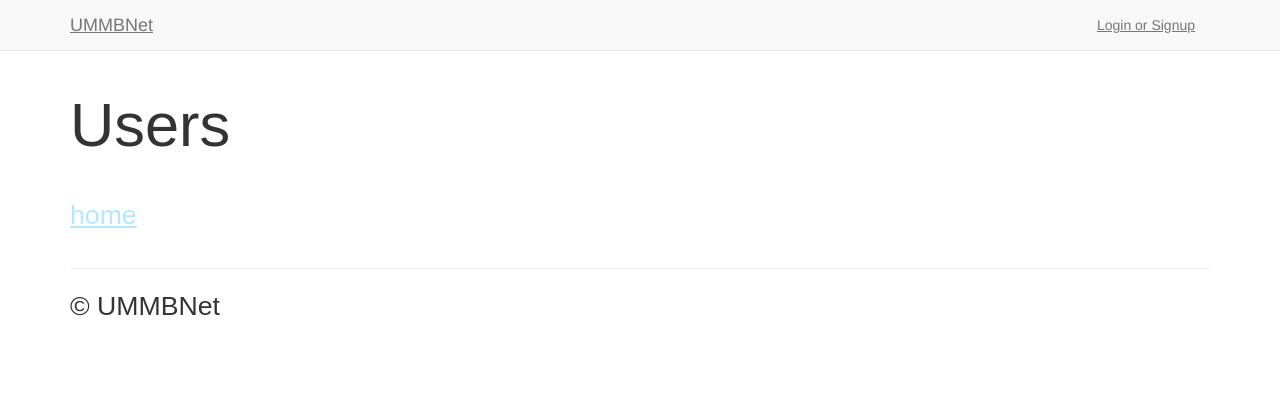
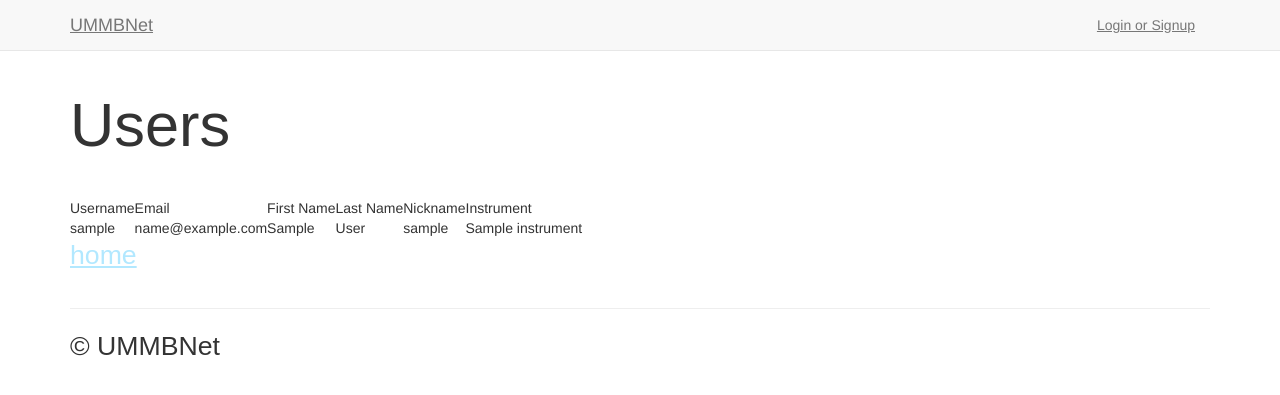
Before and after one commit to kevana/ummbNet, a Flask app: template templates/users.html in a window 1280 px wide. Shown: the top 395 px of the page. Run offline with Flask 2, Linux system fonts and the light colour scheme; the template is opened without the code that fills it: most values are stand-ins (such as "Sample title", 1, 10 or a date in 2020); parts of the project's set-up code (start-up, migrations or seed data) failed here and were passed over; some libraries are stand-ins or nearby versions.

Commit message:
Basic users display

```diff
--- a/templates/users.html
+++ b/templates/users.html
@@ -2,5 +2,26 @@
 {% block title %} - Users{% endblock %}
 {% block content %}
   <h1>Users</h1>
+  <table id="users">
+    <tr>
+      <td>Username</td>
+      <td>Email</td>
+      <td>First Name</td>
+      <td>Last Name</td>
+      <td>Nickname</td>
+      <td>Instrument</td>
+    </tr>
+    {% for user in users %}
+    <tr>
+      <td>{{ user.username }}</td>
+      <td>{{ user.email }}</td>
+      <td>{{ user.first_name }}</td>
+      <td>{{ user.last_name }}</td>
+      <td>{{ user.nickname }}</td>
+      <td>{{ user.instruments[0]|default('') }}</td>
+    </tr>
+    {% endfor %}
+  </table>
+
   <p><a href="{{ url_for('index') }}">home</a></p>
 {% endblock %}
--- a/ummbNet.py
+++ b/ummbNet.py
@@ -217,7 +217,8 @@ def logout():
 @login_required
 def users():
     '''Route to users collection.'''
-    return render_template('users.html')
+    users = User.query.all()
+    return render_template('users.html', users=users)
 
 @app.route('/users/<username>', methods=['GET', 'POST'])
 @login_required
```
